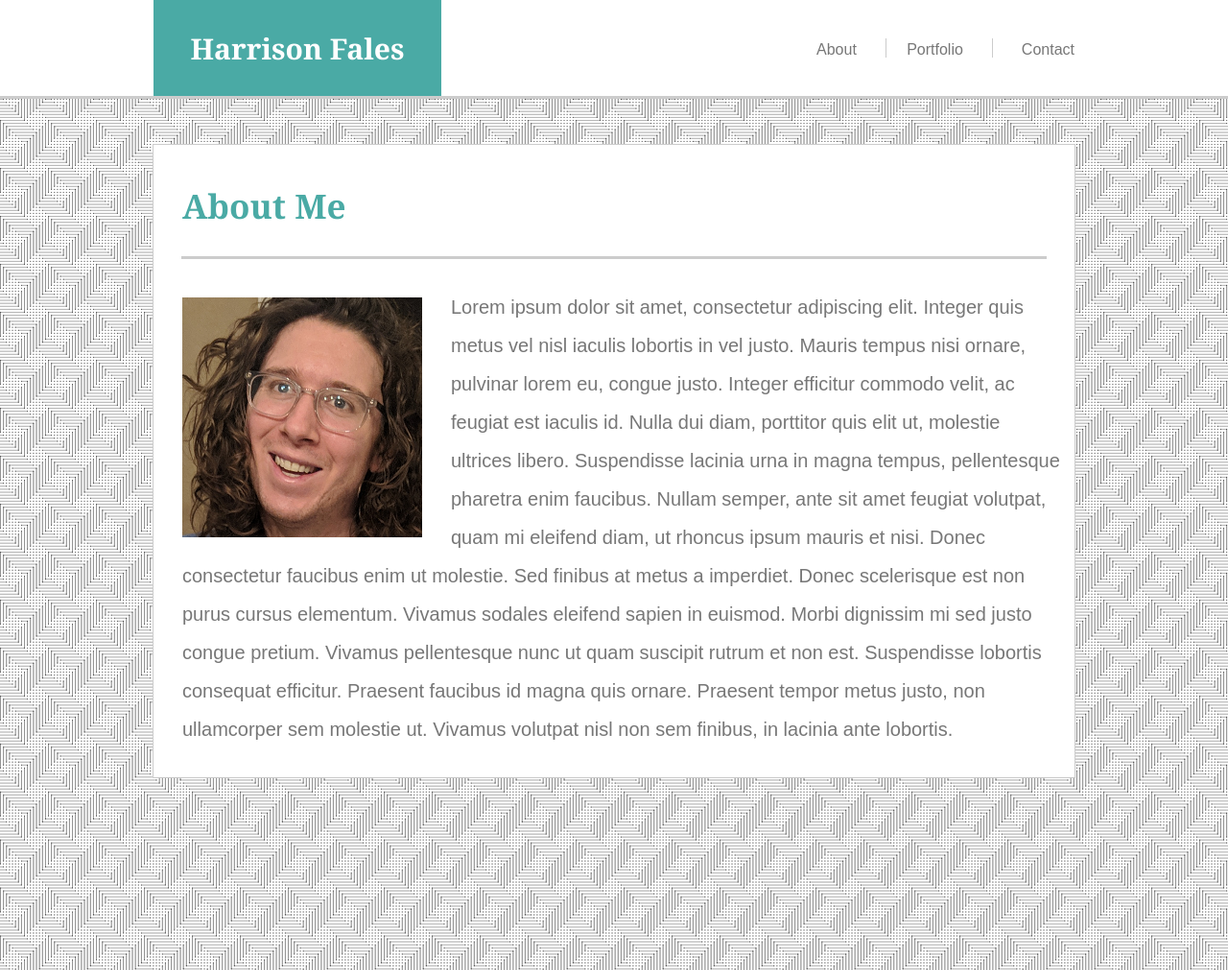
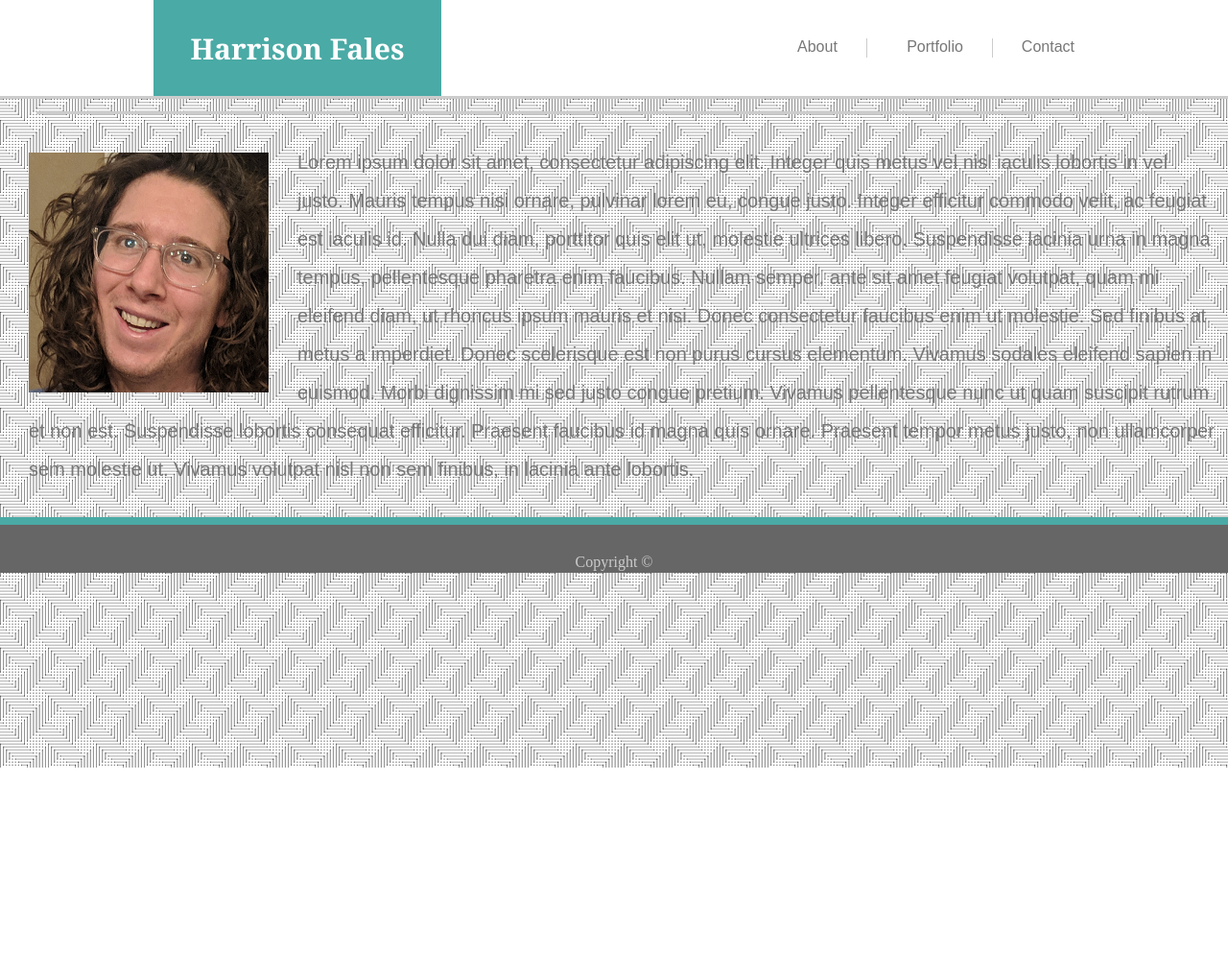
Before and after one commit to harblesin/Basic-Portfolio, a plain HTML site: page index.html in a window 1280 px wide. Shown: the top 1011 px of the page at 96% size. After the commit the page ends 800 px from the top, so only its background shows below. Drawn offline with Linux system fonts and the light colour scheme.

Commit message:
after the fact tiny adjustments

```diff
--- a/assets/css/style.css
+++ b/assets/css/style.css
@@ -52,7 +52,7 @@ a{
     font-size:2vh;
     font-family:Arial, "Helvetica Neue", Helvetica, sans-serif;
     float:right;
-    padding-top:2.5px;
+
 }
 
 a:hover{
@@ -71,6 +71,7 @@ a:hover{
     width:80px;
     float:right;
     padding-right:30px;
+    padding-left:20px;
     margin-left:30px;
     margin-right:30px;
 }
@@ -81,7 +82,7 @@ body{
     margin:0;
     height:100%;
 }
-
+s
 #content{
     /*main content for each page*/
     background-color:#ffffff;
```
